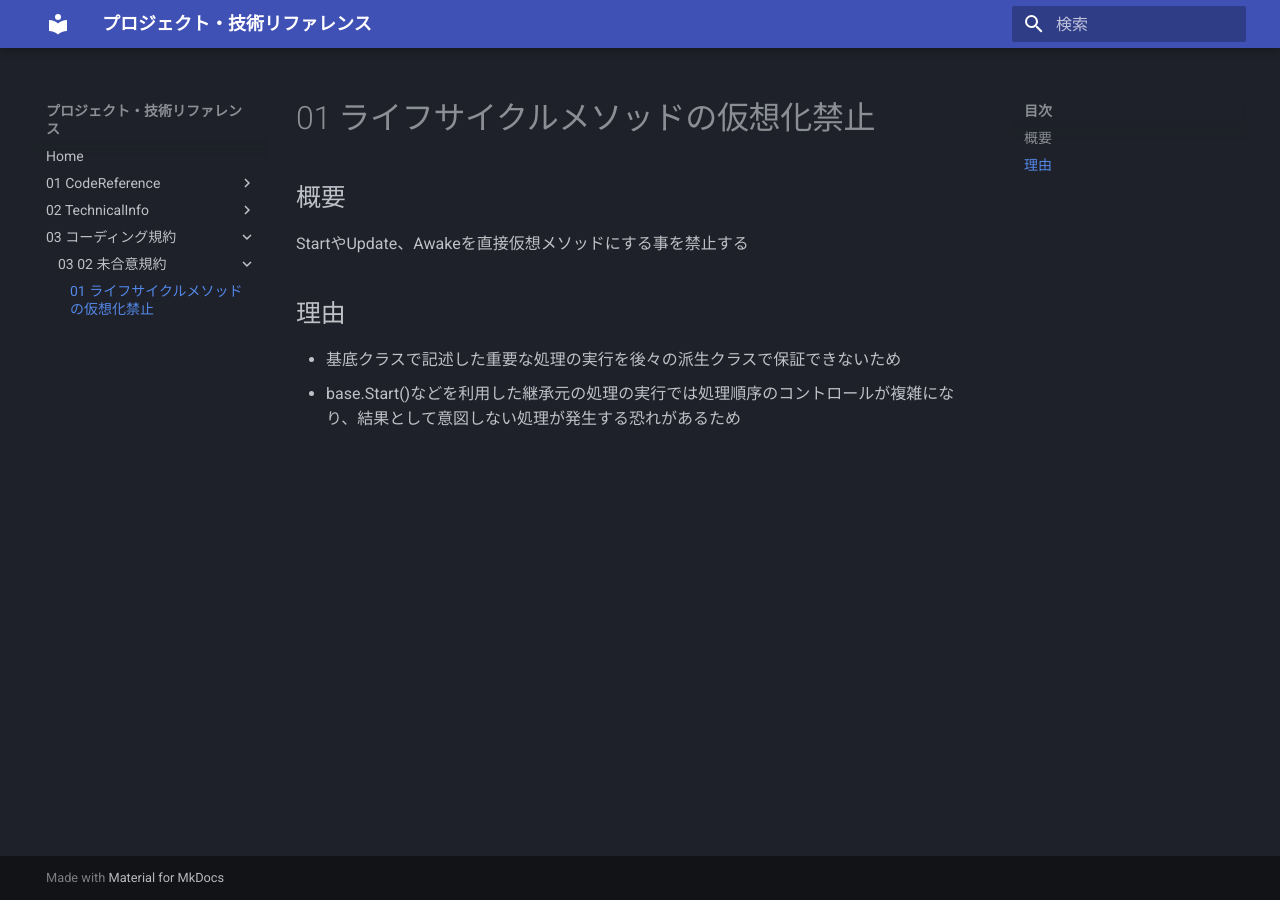
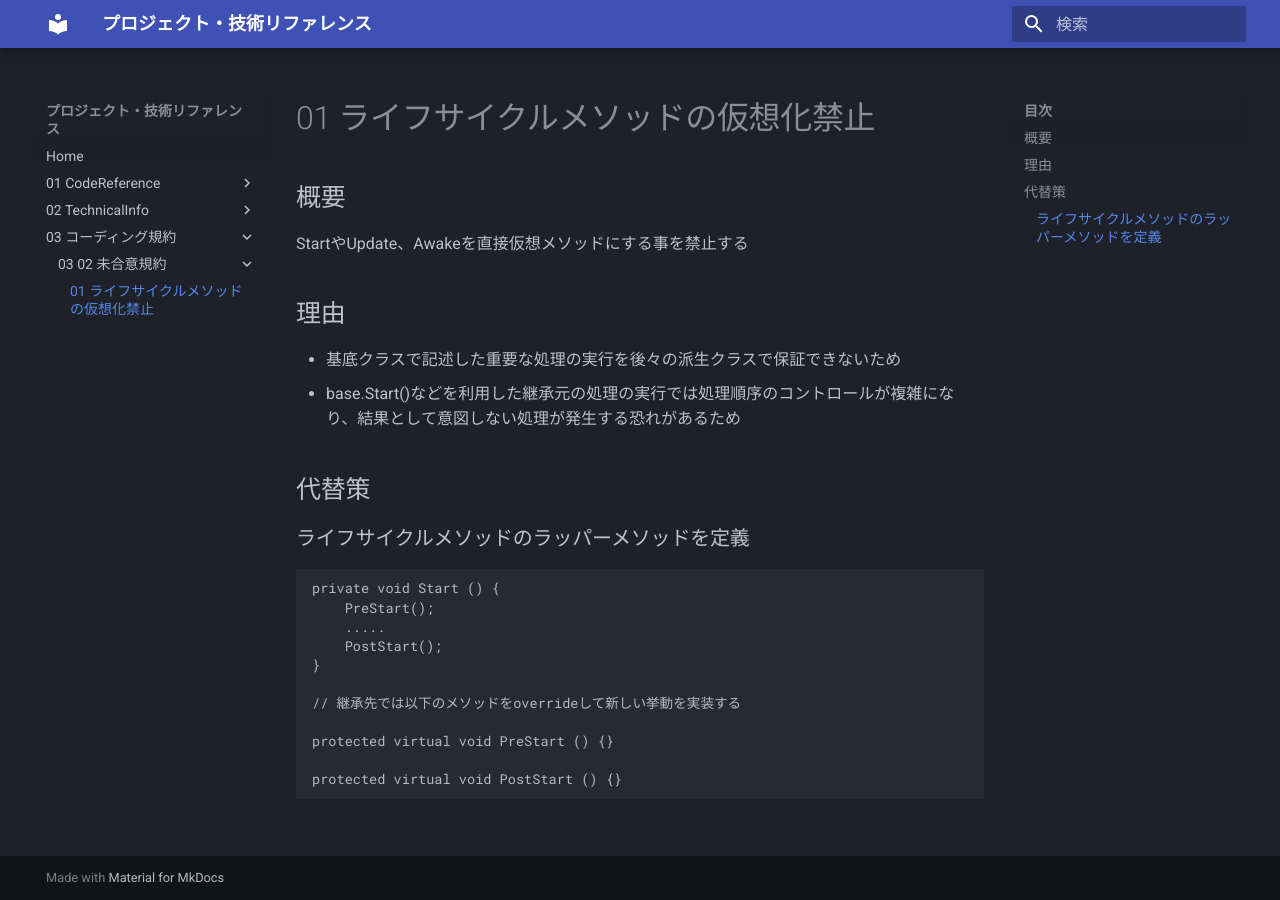
Before and after one commit to kino1022/IntensiveVR_Reference, an MkDocs documentation site: the page built from docs/03_コーディング規約/03_02_未合意規約/01_ライフサイクルメソッドの仮想化禁止.md, in a window 1280 px wide. Built offline with MkDocs 1.6.1 and Material for MkDocs 9.7.7, drawn with Linux system fonts in a browser that asks for light colours.

Commit message:
Update 01_ライフサイクルメソッドの仮想化禁止.md

````diff
--- a/docs/03_コーディング規約/03_02_未合意規約/01_ライフサイクルメソッドの仮想化禁止.md
+++ b/docs/03_コーディング規約/03_02_未合意規約/01_ライフサイクルメソッドの仮想化禁止.md
@@ -7,3 +7,20 @@ StartやUpdate、Awakeを直接仮想メソッドにする事を禁止する
 
 - 基底クラスで記述した重要な処理の実行を後々の派生クラスで保証できないため
 - base.Start()などを利用した継承元の処理の実行では処理順序のコントロールが複雑になり、結果として意図しない処理が発生する恐れがあるため
+
+## 代替策
+
+### ライフサイクルメソッドのラッパーメソッドを定義
+```csharp
+private void Start () {
+	PreStart();
+	.....
+	PostStart();
+}
+
+// 継承先では以下のメソッドをoverrideして新しい挙動を実装する
+
+protected virtual void PreStart () {}
+
+protected virtual void PostStart () {}
+```
````
